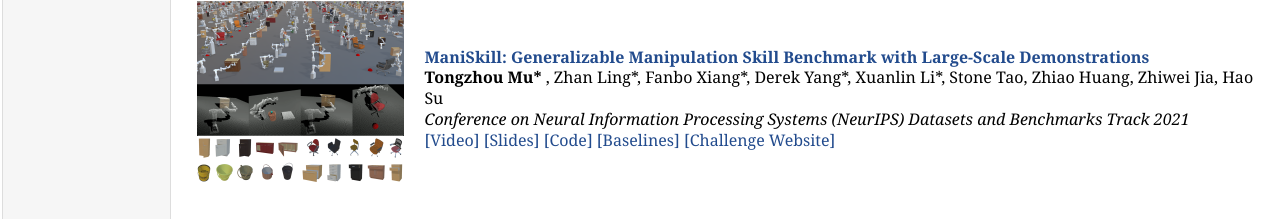
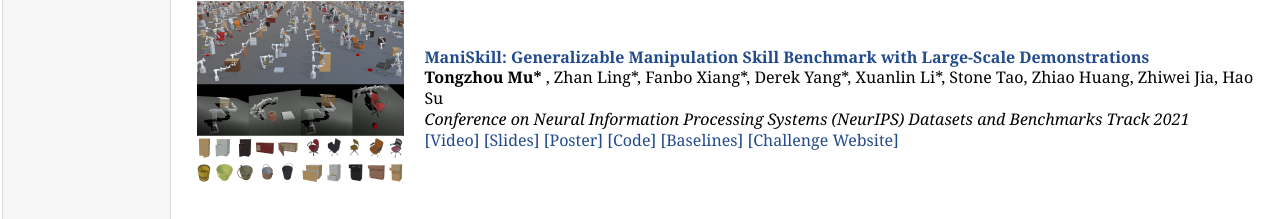
Before and after one commit to Seerkfang/SeerkFang.github.io, a plain HTML site: page index.html in a window 1280 px wide. Shown: the part 840-1059 px from the top of the page. Drawn offline with Linux system fonts and the light colour scheme.

Commit message:
add maniskill poster

```diff
--- a/index.html
+++ b/index.html
@@ -76,6 +76,7 @@
 <i>Conference on Neural Information Processing Systems (NeurIPS) Datasets and Benchmarks Track 2021</i><br />
 <a href="https://drive.google.com/file/d/127NOQigxP7bTZ8USxBJd_eOKxNeju4em/view?usp=sharing">[Video]</a>
 <a href="https://drive.google.com/file/d/10CWlGUbtFXPek0p3HRpYdnVZM1asi0wO/view?usp=sharing">[Slides]</a>
+<a href="https://drive.google.com/file/d/1aY6C6smsA6B02JCVEWB_mV58VlaUpum0/view?usp=sharing">[Poster]</a>
 <a href="https://github.com/haosulab/ManiSkill">[Code]</a>
 <a href="https://github.com/haosulab/ManiSkill-Learn">[Baselines]</a>
 <a href="https://sapien.ucsd.edu/challenges/maniskill2021/">[Challenge Website]</a></p>
```
Also changed, not shown: 1 other file.
